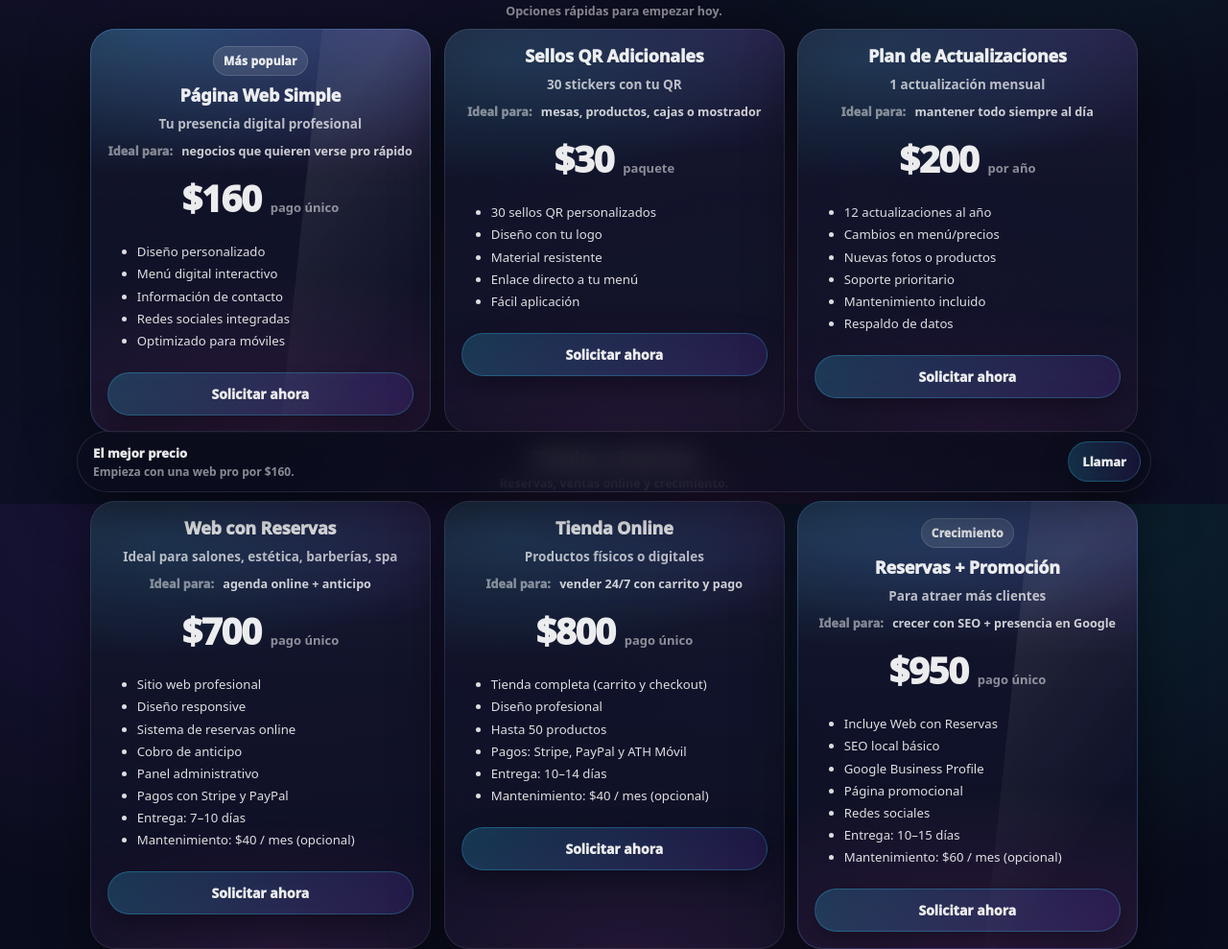
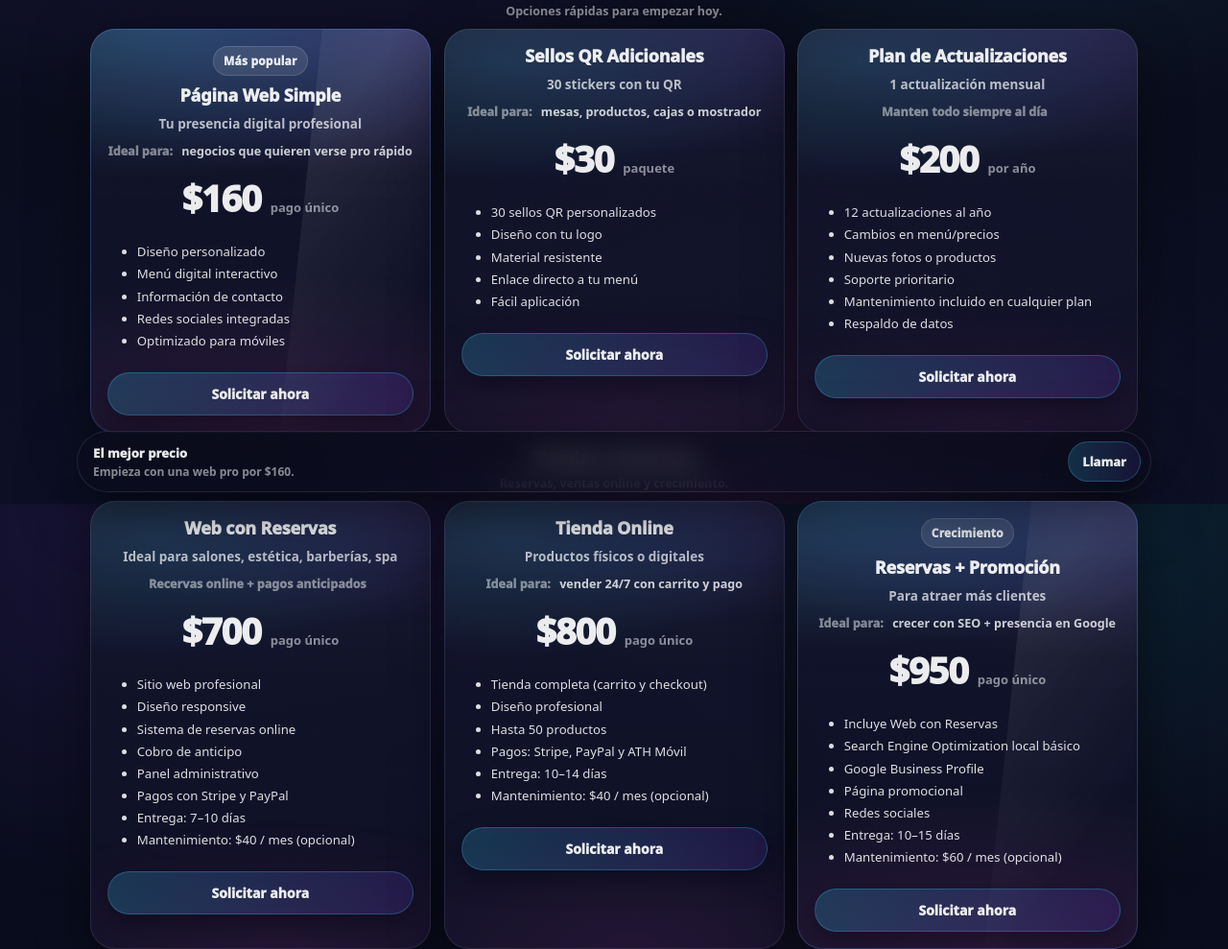
Before and after one commit to raymonddevelop-source/raymonddevelop-source.github.io, a plain HTML site: page planes.html in a window 1280 px wide. Shown: the part 275-1264 px from the top of the page at 96% size. Drawn offline with Linux system fonts and the light colour scheme.

Commit message:
Update planes.html

```diff
--- a/planes.html
+++ b/planes.html
@@ -758,7 +758,7 @@
             <div class="card-inner">
               <h3>Plan de Actualizaciones</h3>
               <p class="sub">1 actualización mensual</p>
-              <p class="ideal"><span>Ideal para:</span> mantener todo siempre al día</p>
+              <p class="ideal"><span> Manten todo siempre al día</p>
 
               <div class="price">
                 <span class="money">$200</span>
@@ -770,7 +770,7 @@
                 <li>Cambios en menú/precios</li>
                 <li>Nuevas fotos o productos</li>
                 <li>Soporte prioritario</li>
-                <li>Mantenimiento incluido</li>
+                <li>Mantenimiento incluido en cualquier plan</li>
                 <li>Respaldo de datos</li>
               </ul>
 
@@ -796,7 +796,7 @@
             <div class="card-inner">
               <h3>Web con Reservas</h3>
               <p class="sub">Ideal para salones, estética, barberías, spa</p>
-              <p class="ideal"><span>Ideal para:</span> agenda online + anticipo</p>
+              <p class="ideal"><span>Recervas online + pagos anticipados</p>
 
               <div class="price">
                 <span class="money">$700</span>
@@ -865,7 +865,7 @@
 
               <ul>
                 <li>Incluye Web con Reservas</li>
-                <li>SEO local básico</li>
+                <li>Search Engine Optimization local básico</li>
                 <li>Google Business Profile</li>
                 <li>Página promocional</li>
                 <li>Redes sociales</li>
```
